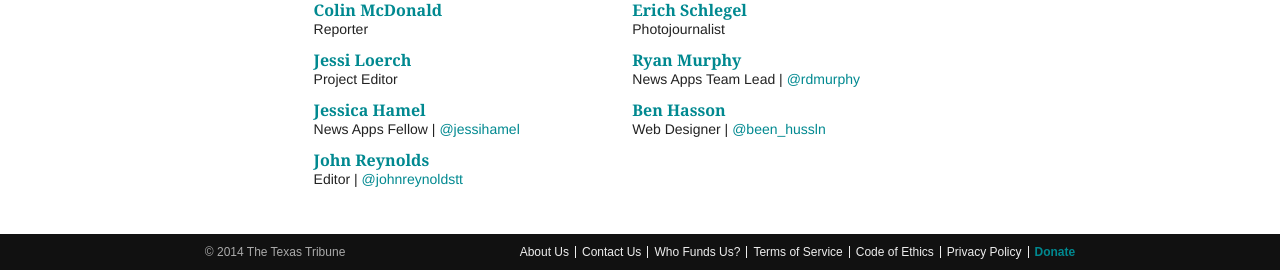
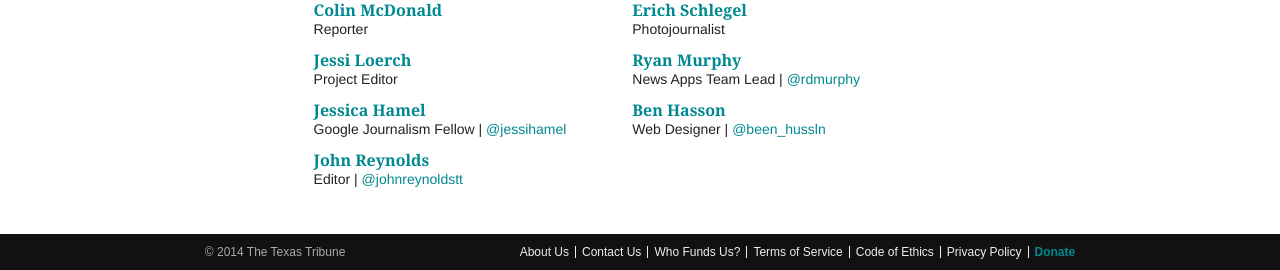
Before and after one commit to texastribune/riogrande.texastribune.org, a Django app: page /about/ in a window 1280 px wide. Shown: the part 2269-2539 px from the top of the page. Run offline with Django 3.2, Linux system fonts and the light colour scheme; style sheets or scripts are compiled from the project's sources; some libraries are stand-ins or nearby versions.

Commit message:
Change Jessi's title to Google Journalism Fellow

```diff
--- a/riogrande/templates/base.html
+++ b/riogrande/templates/base.html
@@ -129,7 +129,7 @@
       </div>
       <div class="contributor">
         <div class="contributor-name"><a href="mailto:jhamel@texastribune.org">Jessica Hamel</a></div>
-        <div class="contributor-credit">News Apps Fellow | <a href="https://twitter.com/jessihamel">@jessihamel</a></div>
+        <div class="contributor-credit">Google Journalism Fellow | <a href="https://twitter.com/jessihamel">@jessihamel</a></div>
       </div>
       <div class="contributor">
         <div class="contributor-name"><a href="mailto:bhasson@texastribune.org">Ben Hasson</a></div>
```
